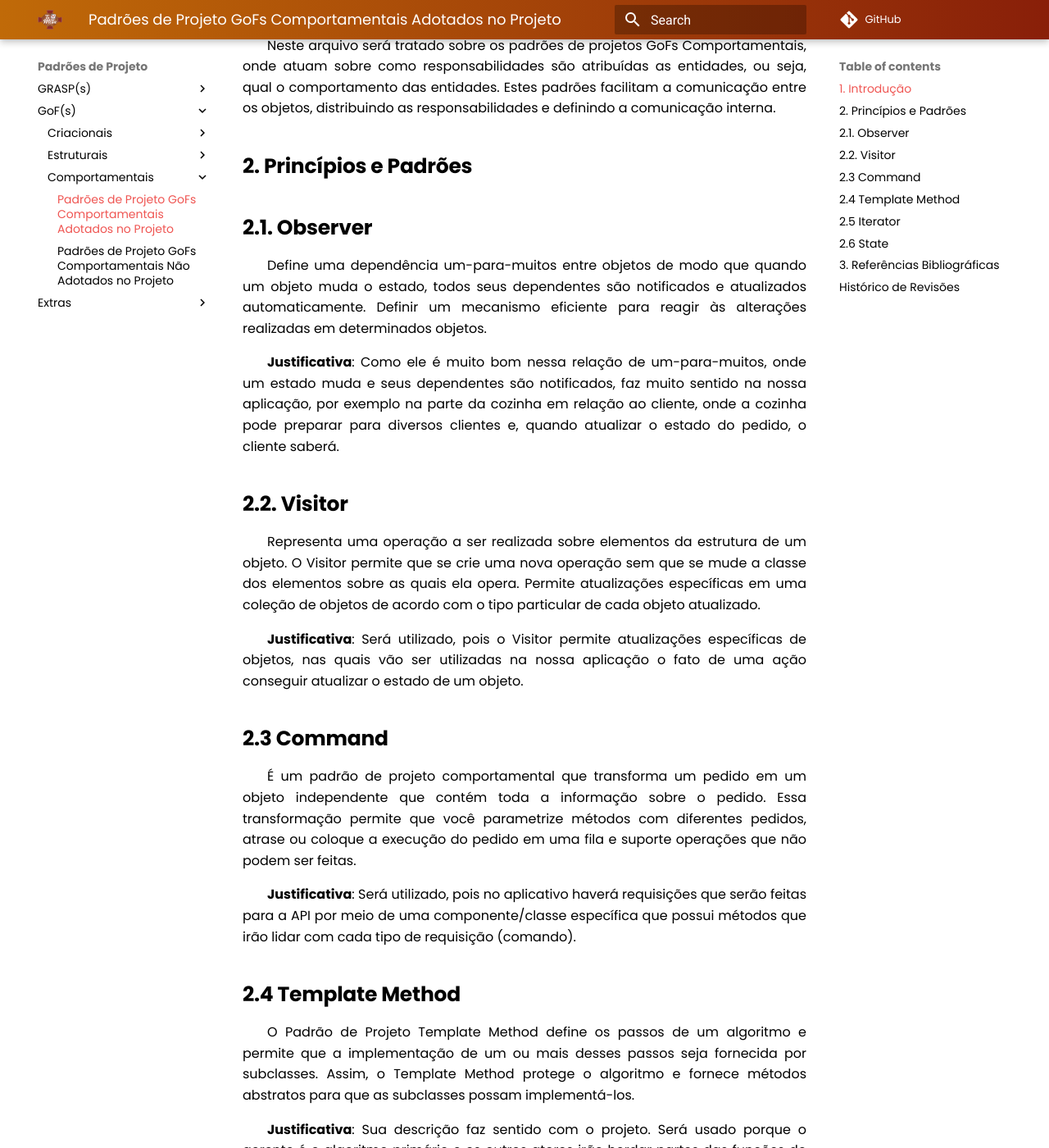
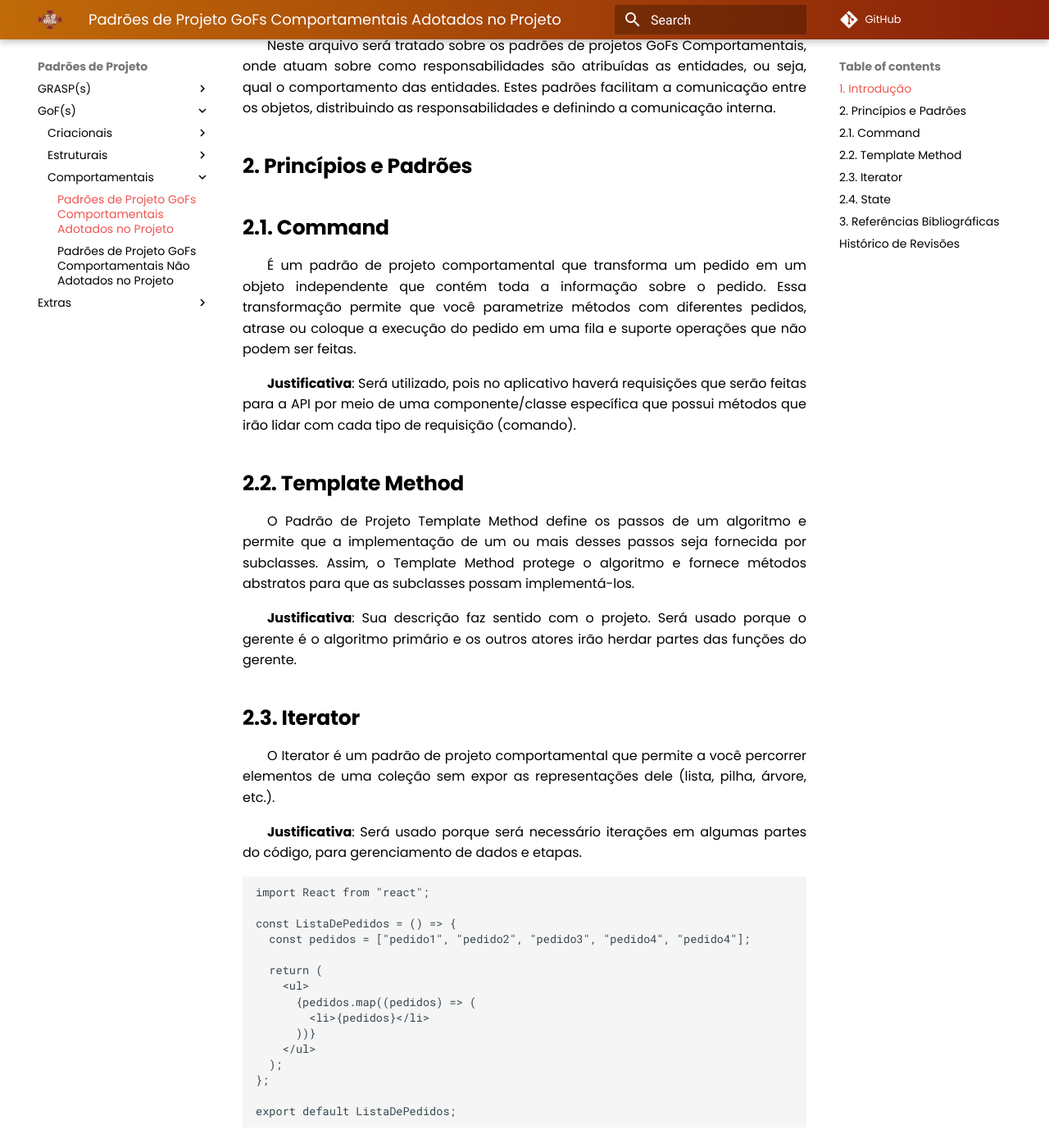
Before and after one commit to UnBArqDsw2021-1/2021.1_G02_TaNaMesa_docs, an MkDocs documentation site: the page built from docs/3-Padroes-de-Projeto/GoFs/Comportamentais/Padroes-Adotados-no-Projeto.md, in a window 1280 px wide and 1400 px high, scrolled down 540 px. Shown: the whole window at 82% size. Built offline with MkDocs 1.6.1 and Material for MkDocs 9.7.7, drawn with Linux system fonts in a browser that asks for light colours; comment, search, counter and statistics services are not loaded; some of the changed text lies outside the part shown.

Commit message:
(#107) adicionando códigos de comportamentais

````diff
--- a/docs/3-Padroes-de-Projeto/GoFs/Comportamentais/Padroes-Adotados-no-Projeto.md
+++ b/docs/3-Padroes-de-Projeto/GoFs/Comportamentais/Padroes-Adotados-no-Projeto.md
@@ -10,41 +10,71 @@
 
 ## 2. Princípios e Padrões
 
-## 2.1. Observer
-
-Define uma dependência um-para-muitos entre objetos de modo que quando um objeto muda o estado, todos seus dependentes são notificados e atualizados automaticamente. Definir um mecanismo eficiente para reagir às alterações realizadas em determinados objetos.
-
-**Justificativa**: Como ele é muito bom nessa relação de um-para-muitos, onde um estado muda e seus dependentes são notificados, faz muito sentido na nossa aplicação, por exemplo na parte da cozinha em relação ao cliente, onde a cozinha pode preparar para diversos clientes e, quando atualizar o estado do pedido, o cliente saberá.
-
-## 2.2. Visitor
-
-Representa uma operação a ser realizada sobre elementos da estrutura de um objeto. O Visitor permite que se crie uma nova operação sem que se mude a classe dos elementos sobre as quais ela opera. Permite atualizações específicas em uma coleção de objetos de acordo com o tipo particular de cada objeto atualizado.
-
-**Justificativa**: Será utilizado, pois o Visitor permite atualizações específicas de objetos, nas quais vão ser utilizadas na nossa aplicação o fato de uma ação conseguir atualizar o estado de um objeto.
-
-## 2.3 Command
+## 2.1. Command
 
 É um padrão de projeto comportamental que transforma um pedido em um objeto independente que contém toda a informação sobre o pedido. Essa transformação permite que você parametrize métodos com diferentes pedidos, atrase ou coloque a execução do pedido em uma fila e suporte operações que não podem ser feitas.
 
 **Justificativa**: Será utilizado, pois no aplicativo haverá requisições que serão feitas para a API por meio de uma componente/classe específica que possui métodos que irão lidar com cada tipo de requisição (comando).
 
-## 2.4 Template Method
+## 2.2. Template Method
 
 O Padrão de Projeto Template Method define os passos de um algoritmo e permite que a implementação de um ou mais desses passos seja fornecida por subclasses. Assim, o Template Method protege o algoritmo e fornece métodos abstratos para que as subclasses possam implementá-los.
 
 **Justificativa**: Sua descrição faz sentido com o projeto. Será usado porque o gerente é o algoritmo primário e os outros atores irão herdar partes das funções do gerente.
 
-## 2.5 Iterator
+## 2.3. Iterator
 
 O Iterator é um padrão de projeto comportamental que permite a você percorrer elementos de uma coleção sem expor as representações dele (lista, pilha, árvore, etc.).
 
 **Justificativa**: Será usado porque será necessário iterações em algumas partes do código, para gerenciamento de dados e etapas.
 
-## 2.6 State
+```js
+import React from "react";
+
+const ListaDePedidos = () => {
+  const pedidos = ["pedido1", "pedido2", "pedido3", "pedido4", "pedido4"];
+
+  return (
+    <ul>
+      {pedidos.map((pedidos) => (
+        <li>{pedidos}</li>
+      ))}
+    </ul>
+  );
+};
+
+export default ListaDePedidos;
+```
+
+## 2.4. State
 
 O padrão state permite que um objeto altere o seu comportamento quando o seu estado interno muda. O objeto parecerá ter mudado de classe. O padrão encapsula os estados em classes separadas e delega as tarefas para o objeto que representa o estado atual, nós sabemos que os comportamentos mudam juntamento com o estado interno.
 
 **Justificativa**: O uso de estados são comuns de serem utilizados no React JS, por isso, também será utilizado.
+
+No código abaixo mostra uma parte de mudança de estado, com um modal.
+
+```js
+import React, { useState } from "react";
+import Modal from "components/Modal/LoginModal/index";
+
+function Example() {
+  const [modalOpen, setModalOpen] = useState(false);
+  const onCloseModal = (event: any): void => {
+    event.preventDefault();
+    setModalOpen(false);
+  };
+
+  return (
+    <div>
+      <Modal title="Login" visible={modalOpen} onClose={onCloseModal} />
+      <button type="button" onClick={() => setModalOpen(true)}>
+        Abrir modal
+      </button>
+    </div>
+  );
+}
+```
 
 ## 3. Referências Bibliográficas
 
````
Also changed, not shown: other parts of docs/3-Padroes-de-Projeto/GoFs/Comportamentais/Padroes-Adotados-no-Projeto.md (+11 -10 lines), docs/3-Padroes-de-Projeto/GoFs/Comportamentais/Padroes-Nao-Adotados-no-Projeto.md (+22 -9 lines).
